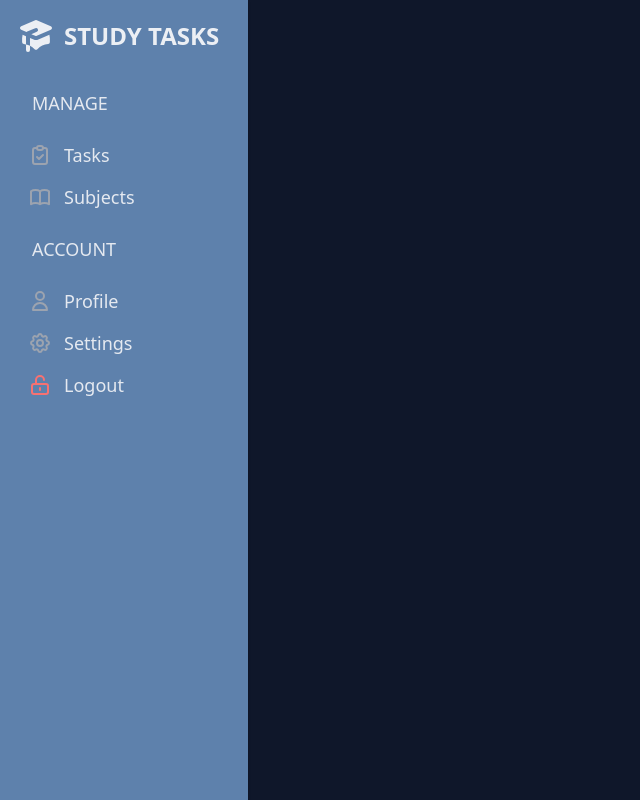
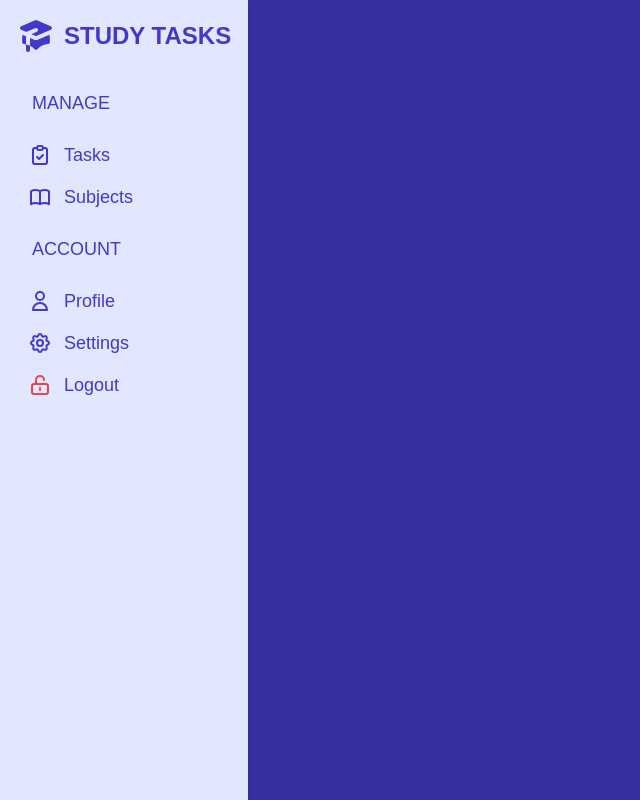
Before and after one commit to imesh97/study-tasks, a Next.js app: page / in a window 1280 px wide. Shown: the whole page, without its empty margins (0-640 px from the left). Built offline with nearby package versions, Linux system fonts and the light colour scheme; no server answers; sample sign-in values are in the browser's storage.

Commit message:
changed colour scheme to indigo

```diff
--- a/components/Layout.jsx
+++ b/components/Layout.jsx
@@ -1,14 +1,12 @@
-import Sidebar from './Sidebar'
+import Sidebar from "./Sidebar";
 
 export default function Layout({ children }) {
-    return (
-        <div className="flex flex-col md:flex-row min-h-screen bg-slate-900 text-nord6">
-            <Sidebar />
-            <main className="w-5/6 flex flex-col flex-grow md:ml-0 transition-all duration-200 ease-in">
-                <div className="flex flex-col flex-grow py-5 px-8">
-                    { children }
-                </div>
-            </main>
-        </div>
-    )
+  return (
+    <div className="flex flex-col md:flex-row min-h-screen bg-indigo-800 text-nord6">
+      <Sidebar />
+      <main className="w-5/6 flex flex-col flex-grow md:ml-0 transition-all duration-200 ease-in">
+        <div className="flex flex-col flex-grow py-5 px-8">{children}</div>
+      </main>
+    </div>
+  );
 }
--- a/components/Sidebar.jsx
+++ b/components/Sidebar.jsx
@@ -1,68 +1,132 @@
-import { useState } from "react"
-import { MdMenu, MdClose } from "react-icons/md"
-import { HiOutlineClipboardCheck, HiOutlineBookOpen, HiOutlineUser, HiOutlineCog, HiOutlineLockOpen, HiAcademicCap } from "react-icons/hi"
-import Link from "next/link"
-import { useRouter } from "next/router"
-import { useAuth } from "../lib/auth"
+import { useState } from "react";
+import { MdMenu, MdClose } from "react-icons/md";
+import {
+  HiOutlineClipboardCheck,
+  HiOutlineBookOpen,
+  HiOutlineUser,
+  HiOutlineCog,
+  HiOutlineLockOpen,
+  HiAcademicCap,
+} from "react-icons/hi";
+import Link from "next/link";
+import { useRouter } from "next/router";
+import { useAuth } from "../lib/auth";
 
 function SidebarLink({ path, icon, text }) {
-    const router = useRouter()
+  const router = useRouter();
 
   return (
     <li className="my-px">
-            <Link href={ path } className={ "flex flex-row items-center h-10 px-3 rounded-lg  " + (router.pathname == path ? "text-nord1 bg-nord6" : "text-nord5 hover:bg-nord6 hover:text-nord1") }>
-                <span className="flex items-center justify-center text-lg text-gray-400">
-                    { icon }
-                </span>
-                <span className="ml-3 text-lg">{ text }</span>
+      <Link
+        href={path}
+        className={
+          "flex flex-row items-center h-10 px-3 rounded-lg  " +
+          (router.pathname == path
+            ? "text-nord1 bg-nord6"
+            : "text-indigo-700 hover:bg-indigo-700 hover:text-indigo-100")
+        }>
+        <span className="flex items-center justify-center text-lg">{icon}</span>
+        <span className="ml-3 text-lg">{text}</span>
       </Link>
     </li>
-    )
+  );
 }
 
 function SidebarHeader({ className }) {
   return (
-        <div className={ "sidebar-header flex items-center px-4 py-4 " + className }>
+    <div className={"sidebar-header flex items-center px-4 py-4 " + className}>
       <Link href="/" className="inline-flex flex-row items-center">
-                    <HiAcademicCap className="w-10 h-10 fill-nord6"/>
-                    <span className="text-nord6 text-2xl font-bold ml-2 uppercase">Study Tasks</span>
+        <HiAcademicCap className="w-10 h-10 fill-indigo-700" />
+        <span className="text-indigo-700 text-2xl font-bold ml-2 uppercase">
+          Study Tasks
+        </span>
       </Link>
     </div>
-    )
+  );
 }
 
 export default function Sidebar() {
-    const [open, setOpen] = useState(false)
-    const auth = useAuth()
+  const [open, setOpen] = useState(false);
+  const auth = useAuth();
 
   return (
     <>
-            <header className="z-40 bg-nord10 text-gray-100 flex justify-between items-center md:hidden" data-dev-hint="mobile menu bar">
+      <header
+        className="z-40 bg-indigo-900 text-gray-100 flex justify-between items-center md:hidden"
+        data-dev-hint="mobile menu bar">
         <SidebarHeader className="" />
-                <input id="menu-open" type="checkbox" onChange={(e) => setOpen(e.target.checked)} className="hidden" />
-                <label htmlFor="menu-open" id="mobile-menu-button" className={ "m-2 p-2 focus:outline-none hover:text-white rounded-md " + (open ? "hover:bg-gray-900" : "hover:bg-transparent")}>
-                    <MdMenu className={ "h-8 w-8 transition duration-200 ease-in-out " + (open ? "hidden" : "") }  />
-                    <MdClose className={ "h-8 w-8 transition duration-200 ease-in-out " + (open ? "" : "hidden") } />
+        <input
+          id="menu-open"
+          type="checkbox"
+          onChange={(e) => setOpen(e.target.checked)}
+          className="hidden"
+        />
+        <label
+          htmlFor="menu-open"
+          id="mobile-menu-button"
+          className={
+            "m-2 p-2 focus:outline-none hover:text-white rounded-md " +
+            (open ? "hover:bg-gray-900" : "hover:bg-transparent")
+          }>
+          <MdMenu
+            className={
+              "h-8 w-8 transition duration-200 ease-in-out " +
+              (open ? "hidden" : "")
+            }
+          />
+          <MdClose
+            className={
+              "h-8 w-8 transition duration-200 ease-in-out " +
+              (open ? "" : "hidden")
+            }
+          />
         </label>
       </header>
-            <aside className={ "z-40 sidebar w-3/4 md:w-1/5 md:min-w-fit md:shadow -translate-x-100 md:translate-x-0 bg-nord10 absolute inset-y-0 left-0 transform md:relative transition duration-200 ease-in-out md:flex md:flex-col " + (open ? "" : "hidden") }>
+      <aside
+        className={
+          "z-40 sidebar w-3/4 md:w-1/5 md:min-w-fit md:shadow -translate-x-100 md:translate-x-0 bg-indigo-100 absolute inset-y-0 left-0 transform md:relative transition duration-200 ease-in-out md:flex md:flex-col " +
+          (open ? "" : "hidden")
+        }>
         <SidebarHeader className="" />
         <div className="sidebar-content px-4">
           <ul className="flex flex-col w-full">
             <li className="my-px">
-                            <span className="flex font-medium text-lg text-nord5 px-4 my-4 uppercase">Manage</span>
+              <span className="flex font-medium text-lg text-indigo-700 px-4 my-4 uppercase">
+                Manage
+              </span>
             </li>
-                        <SidebarLink path="/tasks" icon={ <HiOutlineClipboardCheck className="h-6 w-6" /> } text="Tasks"/>
-                        <SidebarLink path="/subjects" icon={ <HiOutlineBookOpen className="h-6 w-6" /> } text="Subjects"/>
+            <SidebarLink
+              path="/tasks"
+              icon={<HiOutlineClipboardCheck className="h-6 w-6" />}
+              text="Tasks"
+            />
+            <SidebarLink
+              path="/subjects"
+              icon={<HiOutlineBookOpen className="h-6 w-6" />}
+              text="Subjects"
+            />
             <li className="my-px">
-                            <span className="flex font-medium text-lg text-nord5 px-4 my-4 uppercase">Account</span>
+              <span className="flex font-medium text-lg text-indigo-700 px-4 my-4 uppercase">
+                Account
+              </span>
             </li>
-                        <SidebarLink path="/profile" icon={ <HiOutlineUser className="h-6 w-6" /> } text="Profile"/>
-                        <SidebarLink path="/settings" icon={ <HiOutlineCog className="h-6 w-6" /> } text="Settings"/>
+            <SidebarLink
+              path="/profile"
+              icon={<HiOutlineUser className="h-6 w-6" />}
+              text="Profile"
+            />
+            <SidebarLink
+              path="/settings"
+              icon={<HiOutlineCog className="h-6 w-6" />}
+              text="Settings"
+            />
             <li className="my-px">
-                            <a href="#" onClick={ () => auth.signOut() } className="flex flex-row items-center h-10 px-3 rounded-lg text-nord5 hover:bg-gray-100 hover:text-gray-700">
-                                <span className="flex items-center justify-center text-lg text-gray-400">
-                                    <HiOutlineLockOpen className="text-red-400 h-6 w-6"/>
+              <a
+                href="#"
+                onClick={() => auth.signOut()}
+                className="flex flex-row items-center h-10 px-3 rounded-lg text-indigo-700 hover:bg-indigo-700 hover:text-indigo-100">
+                <span className="flex items-center justify-center text-lg text-red-500 hover:text-indigo-100">
+                  <HiOutlineLockOpen className="h-6 w-6" />
                 </span>
                 <span className="ml-3 text-lg">Logout</span>
               </a>
@@ -71,5 +135,5 @@ export default function Sidebar() {
         </div>
       </aside>
     </>
-    )
+  );
 }
--- a/package.json
+++ b/package.json
@@ -20,7 +20,8 @@
     "react": "18.2.0",
     "react-dom": "18.2.0",
     "react-icons": "^4.7.1",
-    "swr": "^2.0.0"
+    "swr": "^2.0.0",
+    "typed.js": "^2.0.15"
   },
   "devDependencies": {
     "autoprefixer": "^10.4.13",
--- a/pages/index.jsx
+++ b/pages/index.jsx
@@ -1,9 +1,9 @@
-import Head from 'next/head'
-import Login from '../components/Login'
-import { useAuth } from '../lib/auth'
+import Head from "next/head";
+import Login from "../components/Login";
+import { useAuth } from "../lib/auth";
 
 export default function Home() {
-  const auth = useAuth()
+  const auth = useAuth();
 
   return (
     <>
@@ -13,20 +13,20 @@ export default function Home() {
         <meta name="viewport" content="width=device-width, initial-scale=1" />
         <link rel="icon" href="/favicon.ico" />
       </Head>
-      {
-        auth.user && (
+      {auth.user && (
         <>
-            <div className="min-h-full">
-
-              <div className="flex flex-col items-center justify-center text-center px-6 py-8 mx-auto lg:py-0 min-h-full">
-                  <h1 className="mb-4 text-4xl font-extrabold leading-none text-nord6 md:text-5xl lg:text-6xl">Welcome to Study Tasks!</h1>
-                  <p className="mb-6 text-lg font-normal text-gray-400 lg:text-2xl">Use the menu to manage your tasks...</p>
-              </div>
-
+          <div className="min-h-full">
+            <div className="flex flex-col items-center justify-center text-center px-6 py-8 mx-auto lg:py-0 min-h-full">
+              <h1 className="mb-4 text-4xl font-bold leading-none text-nord6 md:text-5xl lg:text-6xl">
+                Welcome to Study Tasks!
+              </h1>
+              <p className="mb-6 text-lg font-normal text-indigo-200 lg:text-2xl">
+                Use the menu to manage your tasks...
+              </p>
             </div>
+          </div>
         </>
-        )
-      }
+      )}
     </>
-  )
+  );
 }
--- a/styles/globals.css
+++ b/styles/globals.css
@@ -1,6 +1,7 @@
-@tailwind base;
+@tailwind base; /* Tailwind imports */
 @tailwind components;
 @tailwind utilities;
+@import url("https://fonts.googleapis.com/css2?family=Poppins:wght@200;400;500;600;700&display=swap"); /* Poppins font import */
 
 * {
   box-sizing: border-box;
--- a/tailwind.config.js
+++ b/tailwind.config.js
@@ -6,25 +6,28 @@ module.exports = {
   ],
   theme: {
     extend: {
+      fontFamily: {
+        sans: ["Poppins", "sans-serif"],
+      },
       colors: {
-        nord0: '#2E3440',
-        nord1: '#3B4252',
-        nord2: '#434C5E',
-        nord3: '#4C566A',
-        nord4: '#D8DEE9',
-        nord5: '#E5E9F0',
-        nord6: '#ECEFF4',
-        nord7: '#8FBCBB',
-        nord8: '#88C0D0',
-        nord9: '#81A1C1',
-        nord10: '#5E81AC',
-        nord11: '#BF616A',
-        nord12: '#D08770',
-        nord13: '#EBCB8B',
-        nord14: '#A3BE8C',
-        nord15: '#B48EAD',
+        nord0: "#1A2634",
+        nord1: "#2B3D52",
+        nord2: "#34425F",
+        nord3: "#3D4F6C",
+        nord4: "#D8DEE9",
+        nord5: "#E5E9F0",
+        nord6: "#ECEFF4",
+        nord7: "#6A95A2",
+        nord8: "#7AA6B5",
+        nord9: "#8AB8C8",
+        nord10: "#99C9DB",
+        nord11: "#BF616A",
+        nord12: "#D08770",
+        nord13: "#EBCB8B",
+        nord14: "#A3BE8C",
+        nord15: "#B48EAD",
       },
     },
   },
   plugins: [],
-}
+};
```
Also changed, not shown: components/Login.jsx (+15 -10 lines), 1 other file (tests, documents, lock files or other folders). Lines whose indentation alone changed are shown as unchanged.
